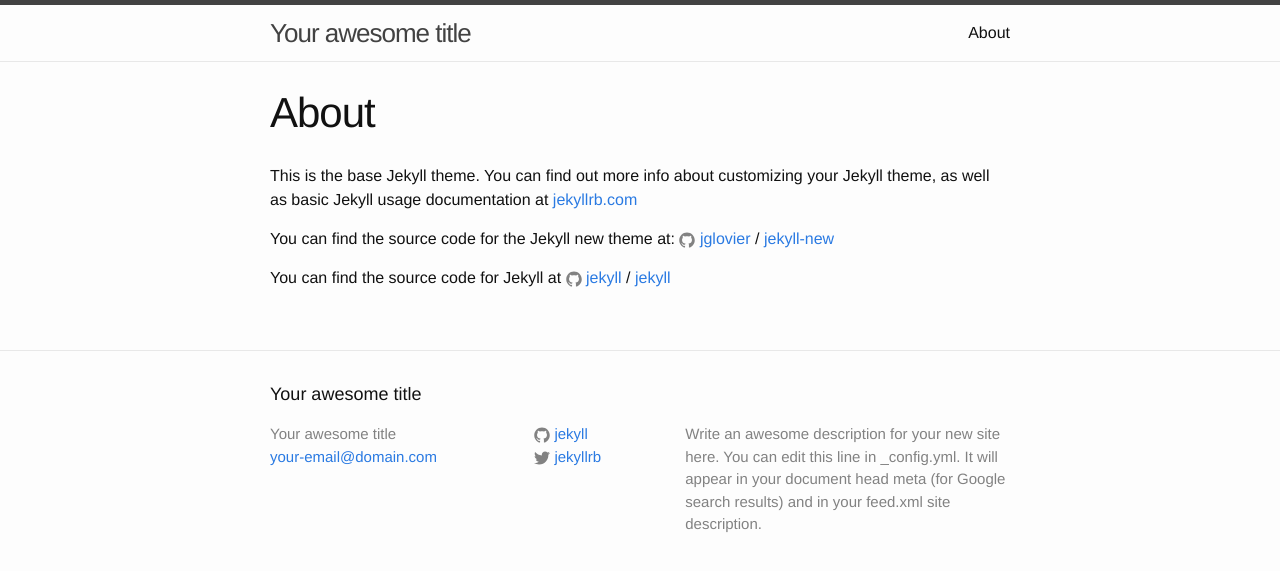
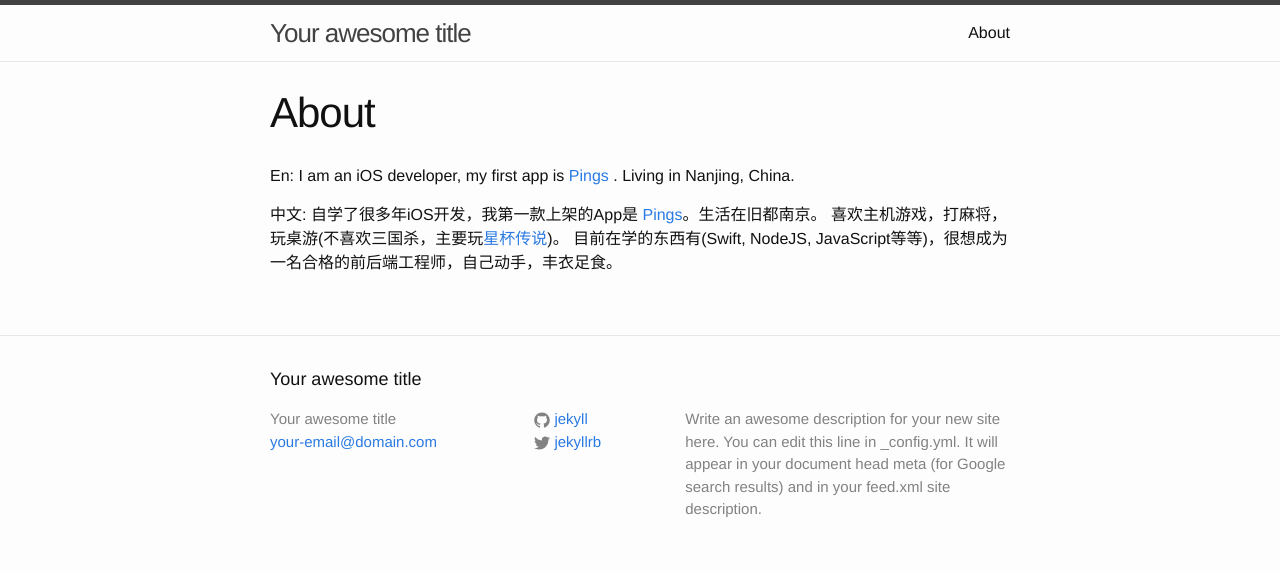
Before and after one commit to nevercry/nevercry.github.io, a Jekyll site: the page built from about.md, in a window 1280 px wide. Shown: the top 571 px of the page. Built offline with Jekyll 4.4.1, drawn with Linux system fonts in a browser that asks for light colours.

Commit message:
Update about

```diff
--- a/about.md
+++ b/about.md
@@ -4,12 +4,13 @@
 permalink: /about/
 ---
 
-This is the base Jekyll theme. You can find out more info about customizing your Jekyll theme, as well as basic Jekyll usage documentation at [jekyllrb.com](http://jekyllrb.com/)
+En:
+I am an iOS developer, my first app is [Pings](https://itun.es/i6S57tp) .
+Living in Nanjing, China.
 
-You can find the source code for the Jekyll new theme at:
-{% include icon-github.html username="jglovier" %} /
-[jekyll-new](https://github.com/jglovier/jekyll-new)
 
-You can find the source code for Jekyll at
-{% include icon-github.html username="jekyll" %} /
-[jekyll](https://github.com/jekyll/jekyll)
+
+中文:
+自学了很多年iOS开发，我第一款上架的App是 [Pings](https://itun.es/i6S57tp)。生活在旧都南京。
+喜欢主机游戏，打麻将，玩桌游(不喜欢三国杀，主要玩[星杯传说](http://baike.baidu.com/view/4346693.htm))。
+目前在学的东西有(Swift, NodeJS, JavaScript等等)，很想成为一名合格的前后端工程师，自己动手，丰衣足食。
```
